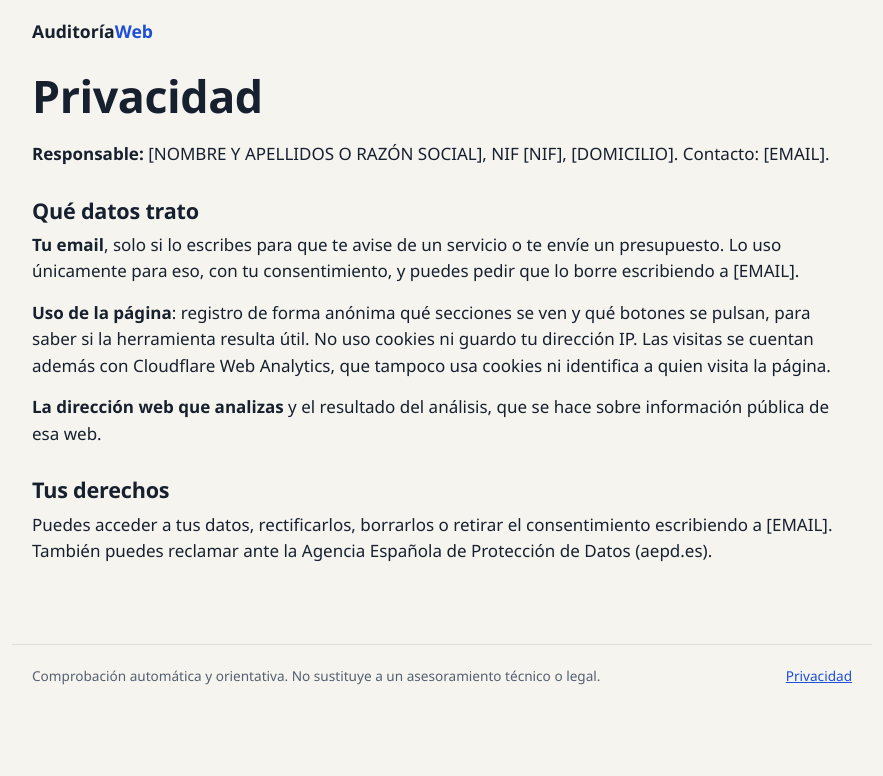
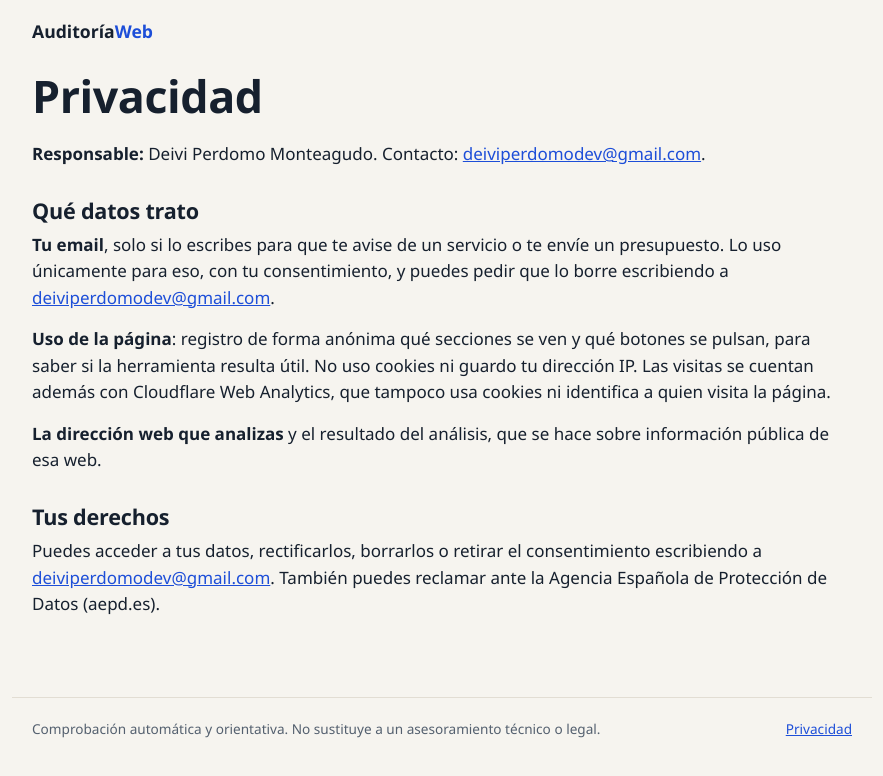
Before and after one commit to deperdomo/auditoria-web, a Next.js app in the folder frontend/: page /privacidad in a window 1280 px wide. Shown: the top 776 px of the page, without its empty margins (198-1081 px from the left). Built offline with nearby package versions, Linux system fonts and the light colour scheme; no server answers.

Commit message:
Fill in privacy page with the site owner's name and contact email

```diff
--- a/frontend/app/privacidad/page.tsx
+++ b/frontend/app/privacidad/page.tsx
@@ -2,24 +2,28 @@ import type { Metadata } from "next";
 
 export const metadata: Metadata = { title: "Privacidad" };
 
-// PENDIENTE: completa los datos entre corchetes antes de publicar.
+const EMAIL = "deiviperdomodev@gmail.com";
+const correo = <a href={`mailto:${EMAIL}`}>{EMAIL}</a>;
+
+// Sin NIF ni domicilio a propósito: el titular es un particular y el servicio aún no cobra nada.
+// Si se empieza a cobrar, hay que añadirlos (ver CLAUDE.md).
 export default function Privacidad() {
   return (
     <article className="texto">
       <h1>Privacidad</h1>
       <p>
-        <strong>Responsable:</strong> [NOMBRE Y APELLIDOS O RAZÓN SOCIAL], NIF [NIF], [DOMICILIO]. Contacto: [EMAIL].
+        <strong>Responsable:</strong> Deivi Perdomo Monteagudo. Contacto: {correo}.
       </p>
       <h2>Qué datos trato</h2>
       <p>
         <strong>Tu email</strong>, solo si lo escribes para que te avise de un servicio o te envíe un
         presupuesto. Lo uso únicamente para eso, con tu consentimiento, y puedes pedir que lo borre escribiendo
-        a [EMAIL].
+        a {correo}.
       </p>
       <p>
         <strong>Uso de la página</strong>: registro de forma anónima qué secciones se ven y qué botones se pulsan,
-        para saber si la herramienta resulta útil. No uso cookies ni guardo tu dirección IP. Las visitas se cuentan además con Cloudflare Web
-        Analytics, que tampoco usa cookies ni identifica a quien visita la página.
+        para saber si la herramienta resulta útil. No uso cookies ni guardo tu dirección IP. Las visitas se cuentan además con
+        Cloudflare Web Analytics, que tampoco usa cookies ni identifica a quien visita la página.
       </p>
       <p>
         <strong>La dirección web que analizas</strong> y el resultado del análisis, que se hace sobre información
@@ -27,7 +31,7 @@ export default function Privacidad() {
       </p>
       <h2>Tus derechos</h2>
       <p>
-        Puedes acceder a tus datos, rectificarlos, borrarlos o retirar el consentimiento escribiendo a [EMAIL].
+        Puedes acceder a tus datos, rectificarlos, borrarlos o retirar el consentimiento escribiendo a {correo}.
         También puedes reclamar ante la Agencia Española de Protección de Datos (aepd.es).
       </p>
     </article>
```
Also changed, not shown: 2 other files (tests, documents, lock files or other folders).
